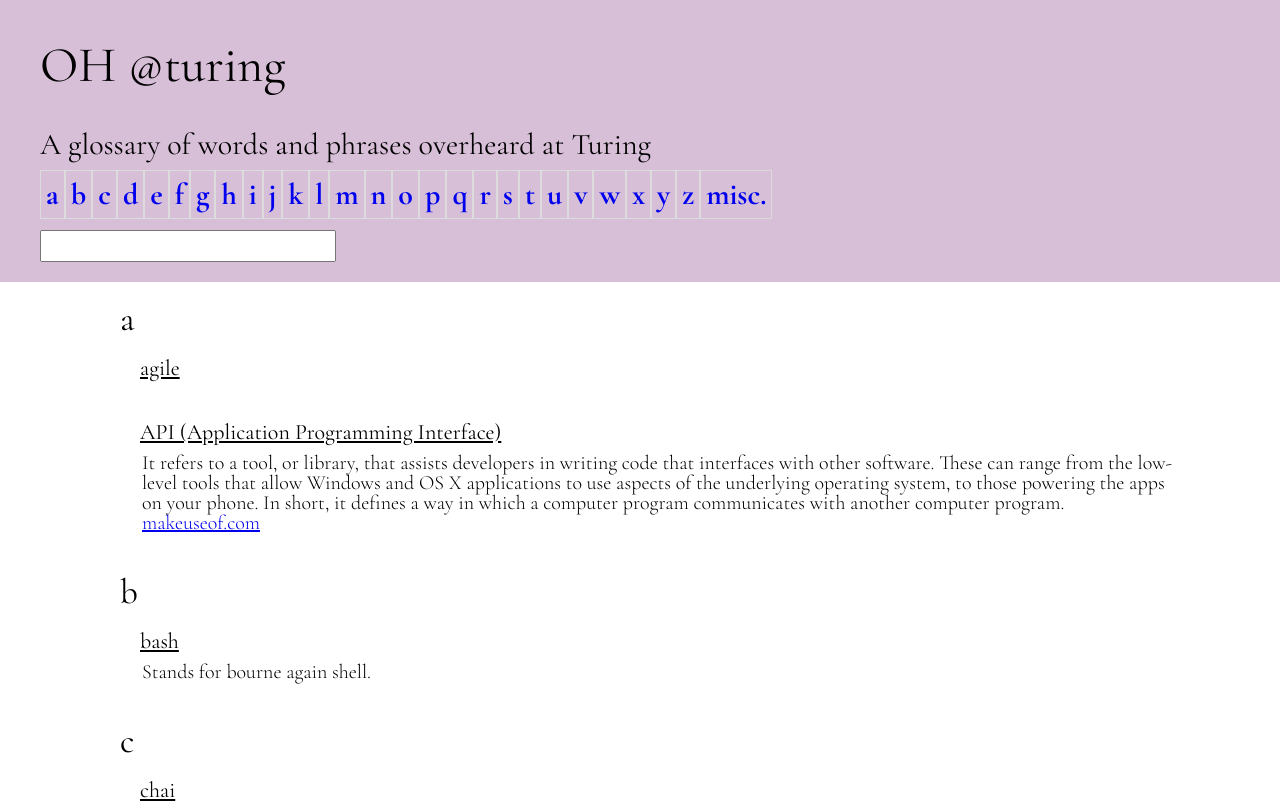
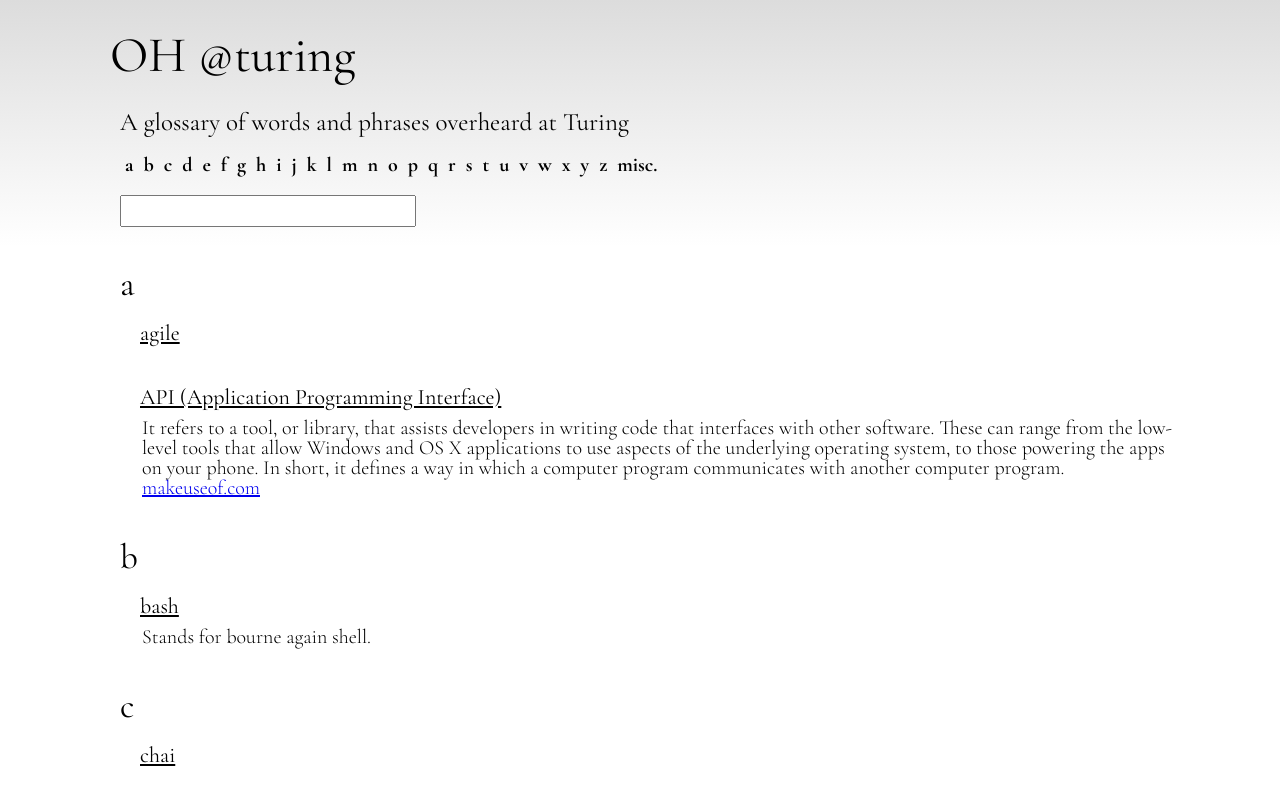
Before and after one commit to kansasraptor/OH-turing, a plain HTML site: page index.html in a window 1280 px wide. Shown: the top 804 px of the page. Drawn offline with nearby package versions, Linux system fonts and the light colour scheme.

Commit message:
updated css

```diff
--- a/index.html
+++ b/index.html
@@ -131,7 +131,6 @@
       <h3>h</h3>
       <dl>
         <dt>
-          hypertext
         </dt>
         <dd></dd>
       </dl>
@@ -174,10 +173,9 @@
       <h3>m</h3>
       <dl>
         <dt>
-          MVP
+          MVP (Minimum Viable Product)
         </dt>
         <dd>
-          Minimum viable product
         </dd>
         <dt>
           markdown
@@ -216,7 +214,6 @@
       <h3>q</h3>
       <dl>
         <dt>
-          query
         </dt>
         <dd></dd>
       </dl>
@@ -307,7 +304,6 @@
         <dt>
         </dt>
         <dd>
-
         </dd>
       </dl>
     </section>
--- a/styles.css
+++ b/styles.css
@@ -6,7 +6,8 @@ body{
 header {
   /*position:fixed;*/
   top: 0;
-  background-color: thistle;
+  background-color: gainsboro;
+  background-image: linear-gradient(gainsboro, white);
   display: block;
   width: 100%;
   padding: 20px;
@@ -19,32 +20,42 @@ main {
 
 h1 {
   font-size: 50px;
-  padding: 20px 20px;
+  padding: 10px 10px;
+  margin-left: 80px;
 }
 
 
 h2 {
-  font-size: 30px;
+  font-size: 25px;
   margin: 20px;
+  margin-left: 100px;
 }
 
 menu {
-  margin: 10px 10px 20px 20px;
+  margin: 10px 10px 20px 100px;
   display: flex;
   flex-wrap: wrap;
+  /*align-content: center;*/
 }
 
 menuitem a {
   padding: 5px;
-  font-size: 30px;
-  font-weight: bold;
-  border: 1px solid gainsboro;
+  font-size: 20px;
+  font-weight: bolder;
+  color: black;
+  /*border: 1px solid thistle;*/
   text-decoration: none;
 }
+
+a:hover {
+  background-color: thistle;
+}
+
 input {
-  margin-left: 20px;
+  margin-left: 100px;
   font-size: 22px;
 }
+
 h3 {
   font-size: 35px;
   margin: 20px;
```
